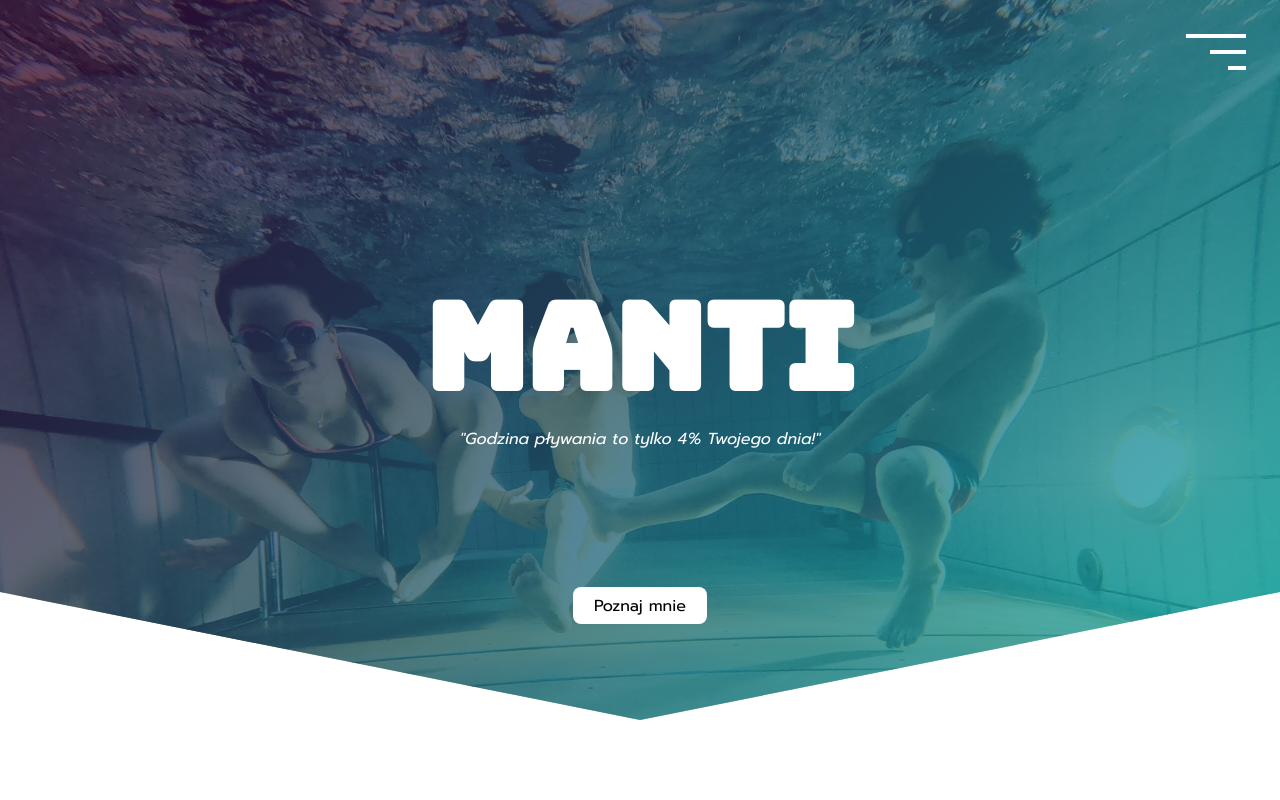
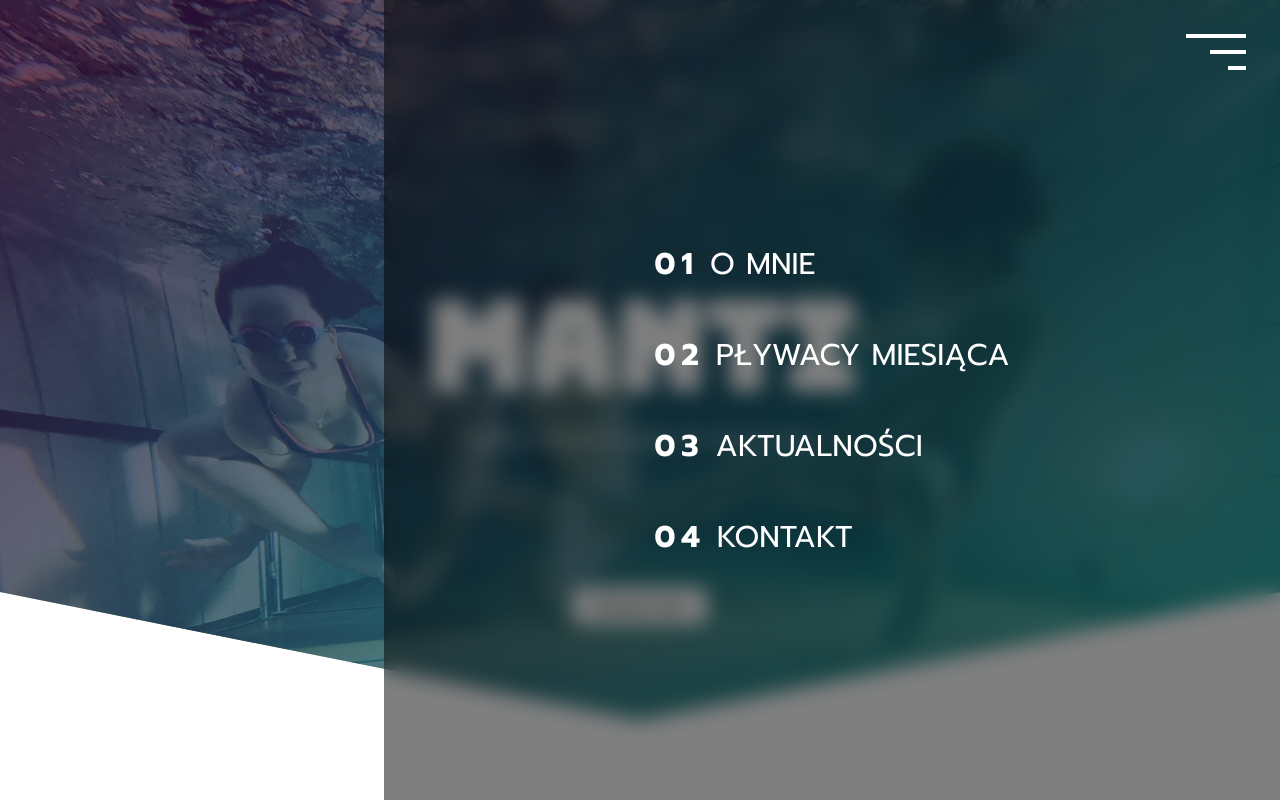
Before and after one commit to architektnumernabis/MANTI, a plain HTML site: page index.html in a window 1280 px wide. Both pictures are taken after a click on the button 1215 px from the left and 54 px from the top of the page. Drawn offline with Linux system fonts and the light colour scheme.

Commit message:
added navigation and added js to handle this navigation

```diff
--- a/index.html
+++ b/index.html
@@ -19,10 +19,19 @@
     <!--BUTTON-->
     <button class="burger-btn">
         <div class="burger-btn__box">
-            <div class="burger-btn__bars"></div>
+            <div class="burger-btn__bars burger-btn__bars--clicked"></div>
         </div>
     </button>
+
     <!--NAVIGATION-->
+    <nav class="navbar">
+        <div class="navbar__items">
+            <a href="" class="navbar__item"><span>01</span> o mnie</a>
+            <a href="" class="navbar__item"><span>02</span> pływacy miesiąca</a>
+            <a href="" class="navbar__item"><span>03</span> aktualności</a>
+            <a href="" class="navbar__item"><span>04</span> kontakt</a>
+        </div>
+    </nav>
 
     <!--HEADER-->
     <header class="header">
@@ -31,6 +40,17 @@
         <a href="about-me" class="header__btn">Poznaj mnie</a>
     </header>
 
+    <!--MAIN-->
+    <main>
+        <!--ABOUT ME-->
+        <section class="about-me">
+
+        </section>
+    </main>
+
+
+    <!--MY SCRIPTS-->
+    <script src="./static/js/main.js"></script>
 </body>
 
 </html>
--- /dev/null
+++ b/static/js/main.js
@@ -0,0 +1,8 @@
+const nav = document.querySelector('.navbar');
+const navButton = document.querySelector('.burger-btn');
+
+const handleNav = () => {
+    nav.classList.toggle('navbar--active');
+}
+
+navButton.addEventListener('click', handleNav);
--- a/static/sass/_colors.scss
+++ b/static/sass/_colors.scss
@@ -1,4 +1,7 @@
 $white: #fff;
 $black: rgb(0, 0, 0);
+$navigationMainBackground:  hsla(0, 0%, 0%, 0.5);
+$navigationSecondBackground: hsla(0, 0%, 0%, 0.85);
+
 
 $main-gradient: linear-gradient(315deg, rgba(12, 186, 186, 0.75), rgba(56, 0, 54, 0.75));
--- a/static/sass/_large.scss
+++ b/static/sass/_large.scss
@@ -0,0 +1,8 @@
+@media (min-width: 992px) {
+    /*NAVIGATION*/
+    .navbar {
+        &__item {
+            font-size: 3rem;
+        }
+    }
+}
--- a/static/sass/_medium.scss
+++ b/static/sass/_medium.scss
@@ -27,6 +27,12 @@
         }
     }
 
+    .navbar {
+        &__item {
+            font-size: 2.5rem;
+        }
+    }
+
     /*HEADER*/
     .header {
         @include heroImages('../img/header/header_big.jpeg');
--- a/static/sass/_small.scss
+++ b/static/sass/_small.scss
@@ -1,4 +1,10 @@
 @media(min-width: 375px) {
+    /*NAVIGATION*/
+    .navbar {
+        &__item {
+            font-size: 1.6rem;
+        }
+    }
     /*HEADER*/
     .header {
         &__heading {
--- a/static/sass/main.scss
+++ b/static/sass/main.scss
@@ -71,6 +71,60 @@ body {
     }
 }
 
+.navbar {
+    position: fixed;
+    display: flex;
+    justify-content: center;
+    align-items: center;
+    height: 100vh;
+    inset: 0 0 0 30%;
+    z-index: 100;
+    background: $navigationSecondBackground;
+    transform: translateX(100%);
+    transition: .4s ease-in;
+
+    @supports (backdrop-filter: blur(1rem)) {
+        background: $navigationMainBackground;
+        backdrop-filter: blur(1rem);
+    }
+
+    &--active {
+        transform: translateX(0);
+    }
+
+    &__item {
+        position: relative;
+        display: block;
+        margin: 0.5em 0;
+        padding: 0.5em 2em;
+        font-size: 1.2rem;
+        color: $white;
+        text-decoration: none;
+        text-transform: uppercase;
+
+        &::before {
+            position: absolute;
+            content: '';
+            bottom: 0;
+            left: 2em;
+            height: 2px;
+            width: 75%;
+            background-color: $white;
+            transform: scaleX(0);
+            transition: transform .3s;
+        }
+
+        &:hover::before {
+            transform: scaleX(1);
+        }
+
+        span {
+            letter-spacing: 0.2em;
+            font-weight: bold;
+        }
+    }
+}
+
 /*HEADER*/
 .header {
     position: relative;
```
Also changed, not shown: static/css/main.css, static/img/navigation/cross.svg (added), 4 other files.
